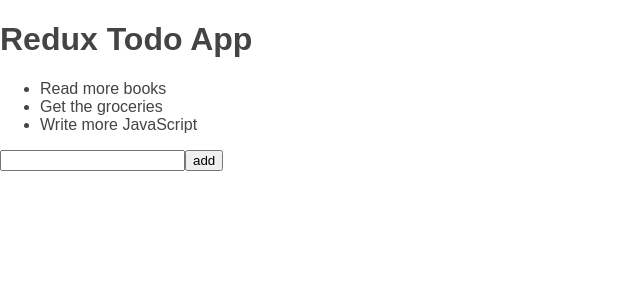
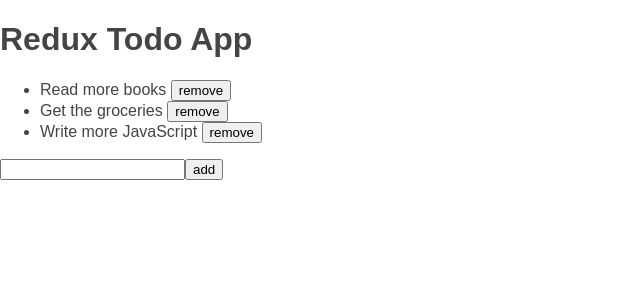
Before and after one commit to hkoskinen/redux-todo-app, a React (Create React App) app: page / in a window 1280 px wide. Shown: the top 300 px of the page, without its empty margins (0-640 px from the left). Built offline with nearby package versions, Linux system fonts and the light colour scheme.

Commit message:
Add the ability to remove todo items

```diff
--- a/src/App.js
+++ b/src/App.js
@@ -1,6 +1,6 @@
 import React, { Component } from 'react';
 import { connect } from 'react-redux';
-import { addTodoItem } from './actions';
+import { addTodoItem, removeTodoItem } from './actions';
 import uuid from 'uuid';
 
 class App extends Component {
@@ -14,7 +14,7 @@ class App extends Component {
             <ul>
               { todos.map(todo => (
                 <li key={todo.id}>
-                  {todo.text}
+                  {todo.text} <button onClick={() => this.props.onDeleteItem(todo)}>remove</button>
                 </li>))
               }
             </ul>
@@ -47,6 +47,9 @@ const mapDispatchToProps = dispatch => {
       dispatch(addTodoItem(item));
 
       e.target.item.value = '';
+    },
+    onDeleteItem: todo => {
+      dispatch(removeTodoItem(todo));
     }
   }
 };
--- a/src/actions/index.js
+++ b/src/actions/index.js
@@ -10,7 +10,7 @@ export const addTodoItem = item => {
   };
 };
 
-const removeTodoItem = item => {
+export const removeTodoItem = item => {
   return {
     type: REMOVE_TODO_ITEM,
     item
--- a/src/reducers/index.js
+++ b/src/reducers/index.js
@@ -23,6 +23,12 @@ const rootReducer = (state = initialState, action) => {
         todos: [ ...state.todos, action.item ]
       };
 
+    case REMOVE_TODO_ITEM:
+      return {
+        ...state,
+        todos: state.todos.filter(todo => todo.id !== action.item.id)
+      };
+
     default:
       return state;
 
```
